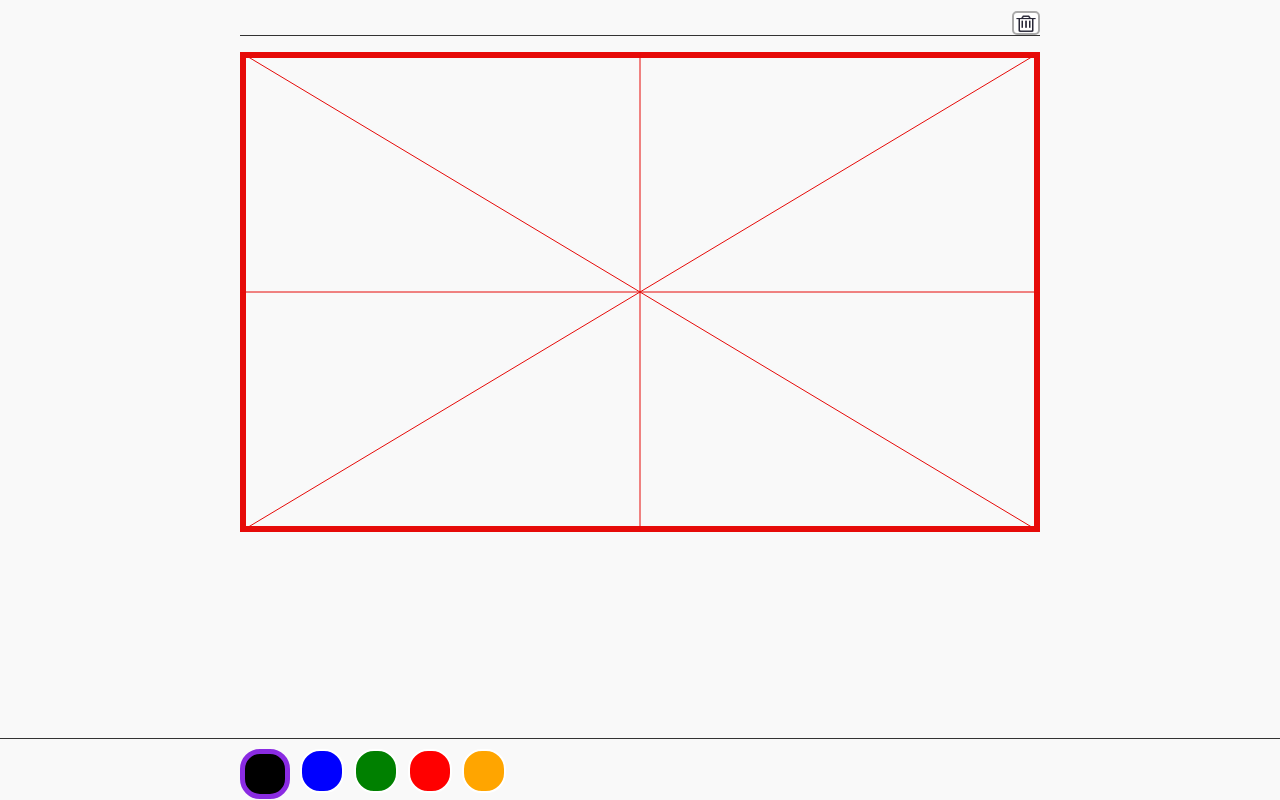
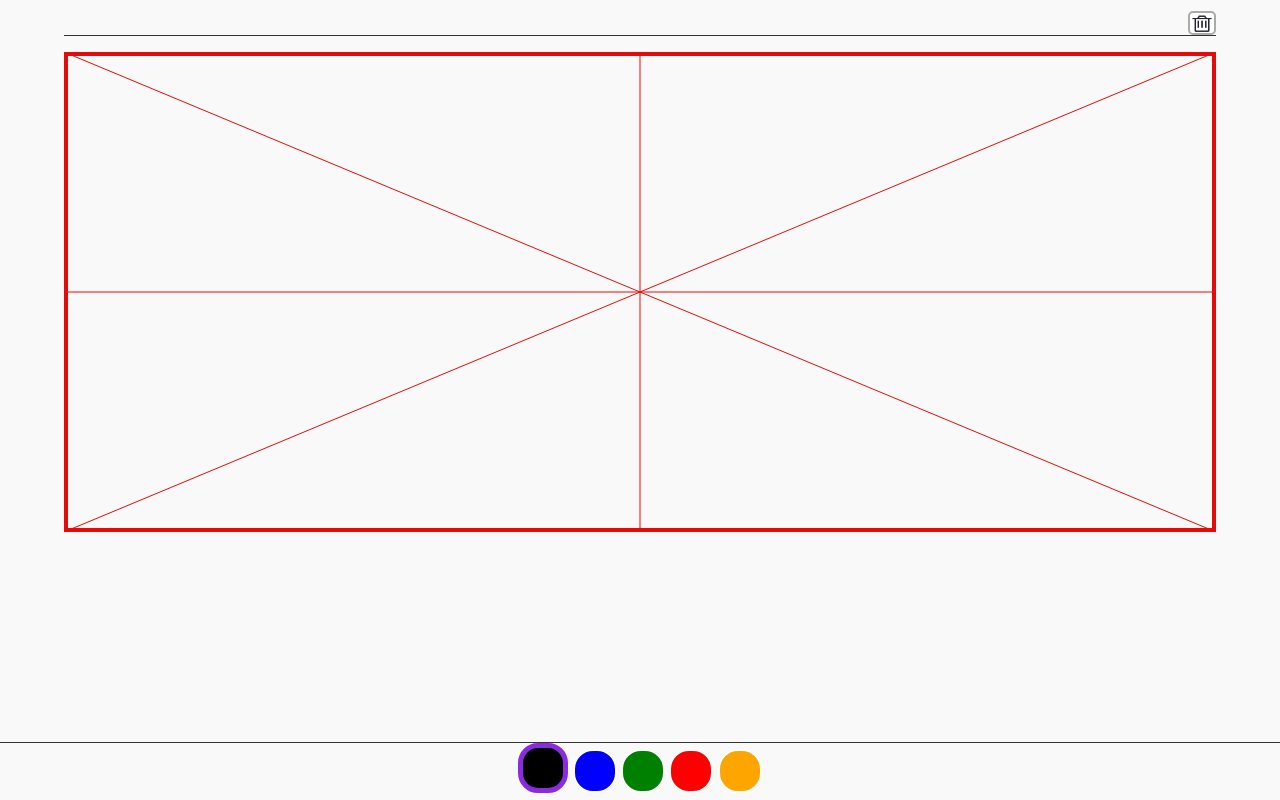
Before and after one commit to debugcode-cn/writeBoard, a plain HTML site: page index.html in a window 1280 px wide. Drawn offline with Linux system fonts and the light colour scheme.

Commit message:
修改画布样式和宽度

```diff
--- a/handwriting.css
+++ b/handwriting.css
@@ -1,13 +1,12 @@
-*{
-	margin: 0;
-}
+
 #canvas{
     display:block;
     margin:0 auto;
-
 }
 .controller{
     margin:0 auto;
+    vertical-align: bottom;
+    text-align: center;
 }
 .op_btn{
     float: right;
@@ -35,8 +34,7 @@
 }
 
 .color_btn{
-    float: left;
-    margin: 10px 10px 0 0;
+	display: inline-block;
     border:2px solid white;
     width:40px;
     height:40px;
--- a/handwriting.js
+++ b/handwriting.js
@@ -1,5 +1,6 @@
 //画布宽度、高度调整
-var canvasWidth = Math.min( 800 , $(window).width() - 20 )
+//var canvasWidth = Math.min( 800 , $(window).width() - 20 )
+var canvasWidth = $(window).width()*0.9
 var canvasHeight = $(window).height()*0.6
 
 //初始画笔颜色
@@ -182,12 +183,12 @@ function drawGrid(){
     context.strokeStyle = "rgb(230,11,9)"
 
     context.beginPath()
-    context.moveTo( 3 , 3 )
-    context.lineTo( canvasWidth - 3 , 3 )
-    context.lineTo( canvasWidth - 3 , canvasHeight - 3 )
-    context.lineTo( 3 , canvasHeight - 3 )
+    context.moveTo( 2 , 2)
+    context.lineTo( canvasWidth - 2 , 2 )
+    context.lineTo( canvasWidth - 2 , canvasHeight - 2 )
+    context.lineTo( 2 , canvasHeight - 2 )
     context.closePath()
-    context.lineWidth = 6
+    context.lineWidth = 4
     context.stroke()
 
     context.beginPath()
```
